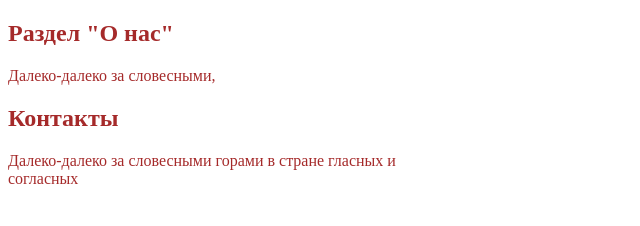
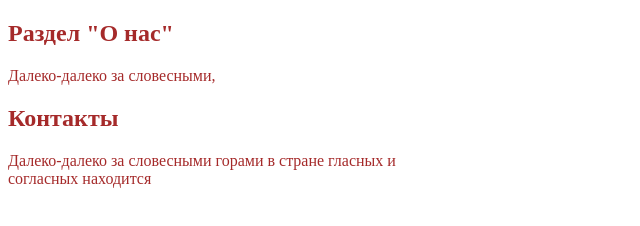
Before and after one commit to Oleg24111984/lessonJS1, a plain HTML site: page index.html in a window 1280 px wide. Shown: the full height of the page, 0-640 px from the left. Drawn offline with Linux system fonts and the light colour scheme.

Commit message:
Дополнение

```diff
--- a/index.html
+++ b/index.html
@@ -14,7 +14,7 @@
    </section>
     <section>
         <h1>Контакты</h1>
-        <p>Далеко-далеко за словесными горами в стране гласных и согласных</p>
+        <p>Далеко-далеко за словесными горами в стране гласных и согласных находится</p>
     </section>
 </body>
 </html>
```
